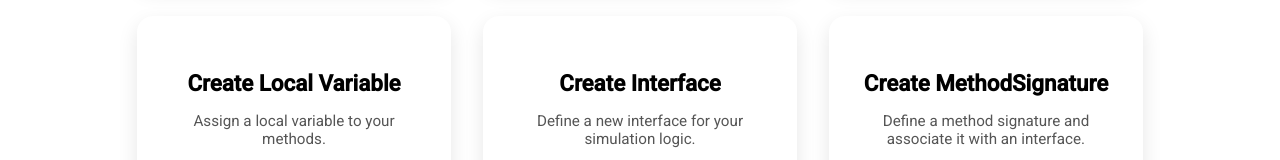
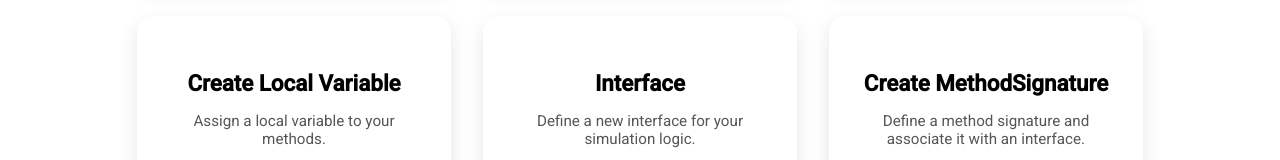
Before and after one commit to MatiasTrujillo/Proyecto_de_Diseno_de_Aplicaciones_2, an Angular app in the folder frontend/: page /navMenu in a window 1280 px wide. Shown: the part 334-494 px from the top of the page. Built offline with nearby package versions, Linux system fonts and the light colour scheme.

Commit message:
[FIX] deleteInterfaceUI

```diff
--- a/frontend/src/app/Interfaces/createinterface/createinterface.component.ts
+++ b/frontend/src/app/Interfaces/createinterface/createinterface.component.ts
@@ -40,6 +40,7 @@ export class CreateinterfaceComponent {
 
   const interfaceDto: Interface = {
     name: this.interfaceName,
+    idInterface: null
   };
 
   this.simulatorService.createInterface(interfaceDto).subscribe({
--- a/frontend/src/app/Interfaces/deleteinterface/deleteinterface.component.html
+++ b/frontend/src/app/Interfaces/deleteinterface/deleteinterface.component.html
@@ -9,7 +9,7 @@
 <form [formGroup]="deleteForm" (ngSubmit)="onDelete()">
   <label for="interfaceId">Select a interface to delete:</label>
   <select formControlName="interfaceId" required>
-    <option *ngFor="let i of interfaces" [value]="i.idInterface">{{ c.name }}</option>
+    <option *ngFor="let i of interfaces" [value]="i.idInterface">{{ i.name }}</option>
   </select>
 
   <br /><br />
--- a/frontend/src/app/models/Interface.ts
+++ b/frontend/src/app/models/Interface.ts
@@ -1,3 +1,4 @@
 export interface Interface {
     name: string;
+    idInterface: string | null;
 }
--- a/frontend/src/app/nav-menu/nav-menu.component.html
+++ b/frontend/src/app/nav-menu/nav-menu.component.html
@@ -37,7 +37,7 @@
   </div>
 
   <div class="card">
-    <h3>Create Interface</h3>
+    <h3>Interface</h3>
     <p>Define a new interface for your simulation logic.</p>
     <button (click)="openModal('interface')">Open</button>
     <button class="danger" (click)="openModal('deleteinterface')">Delete</button>
--- a/frontend/src/app/nav-menu/nav-menu.component.ts
+++ b/frontend/src/app/nav-menu/nav-menu.component.ts
@@ -10,6 +10,7 @@ import { CreatelocalvariableComponent } from '../createlocalvariable/createlocal
 import { CreateinterfaceComponent } from '../Interfaces/createinterface/createinterface.component';
 import { UpdateclassComponent } from '../Classes/updateclass/updateclass.component';
 import { DeleteclassComponent } from '../Classes/deleteclass/deleteclass.component';
+import { DeleteinterfaceComponent } from '../Interfaces/deleteinterface/deleteinterface.component';
 
 @Component({
   selector: 'app-nav-menu',
@@ -22,7 +23,8 @@ import { DeleteclassComponent } from '../Classes/deleteclass/deleteclass.compone
     CreatelocalvariableComponent,
     CreateinterfaceComponent,
     UpdateclassComponent,
-    DeleteclassComponent ],
+    DeleteclassComponent,
+    DeleteinterfaceComponent ],
   templateUrl: './nav-menu.component.html',
   styleUrls: ['./nav-menu.component.css']
 })
```
